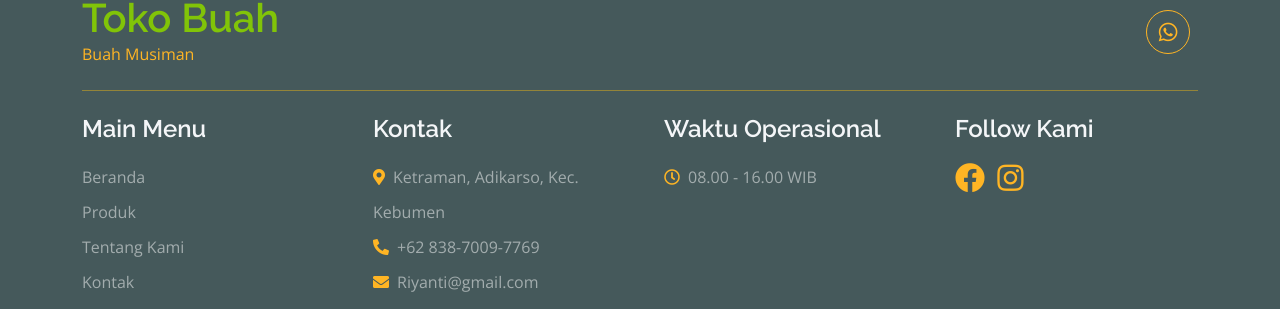
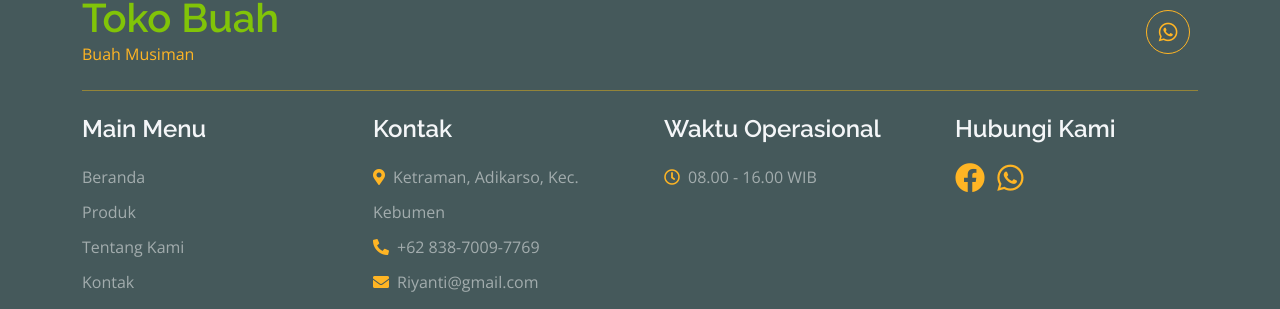
Before and after one commit to Ulfaidi/Toko_Buah_Bu_Yanti, a Flask app: page /about in a window 1280 px wide. Shown: the part 1376-1685 px from the top of the page. Run offline with Flask 3, Linux system fonts and the light colour scheme; some libraries are stand-ins or nearby versions.

Commit message:
hubungi kami

```diff
--- a/templates/page/footer.html
+++ b/templates/page/footer.html
@@ -43,9 +43,9 @@
             </div>
             <div class="col-lg-3 col-md-6">
                 <div class="footer-item">
-                    <h4 class="text-light mb-3">Follow Kami</h4>
+                    <h4 class="text-light mb-3">Hubungi Kami</h4>
                     <a class="btn-link" href="https://www.facebook.com/share/h6Rix3FaumuCchks/?mibextid=qi2Omg" target="_blank" style="font-size: 30px;"><i class="fab fa-facebook text-secondary me-2"></i></a>
-                    <a class="btn-link" href=""  style="font-size: 30px;"><i class="fab fa-instagram text-secondary me-2"></i></a>
+                    <a class="btn-link" href=""  style="font-size: 30px;"><i class="fab fa-whatsapp text-secondary me-2"></i></a>
                 </div>
             </div>
         </div>
```
